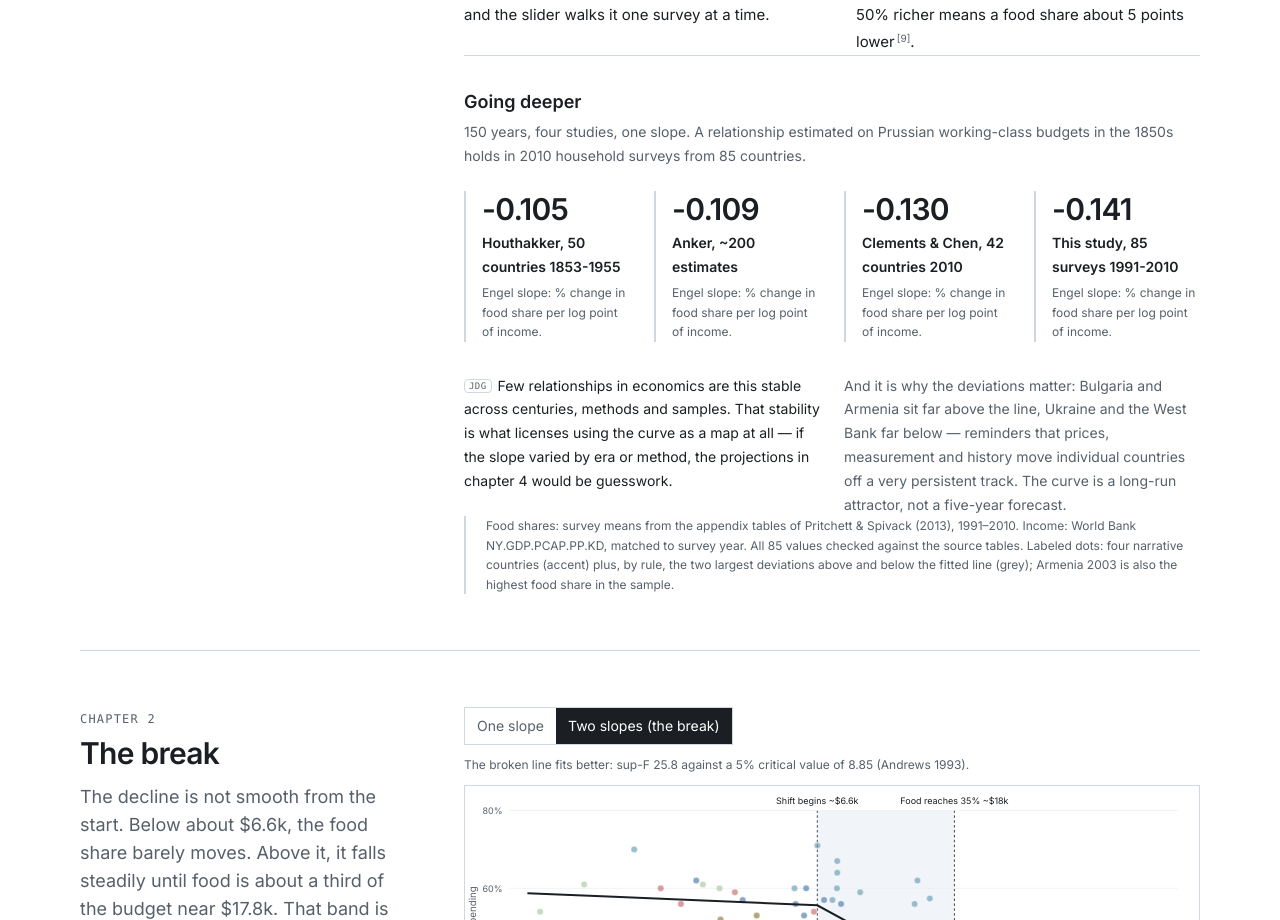
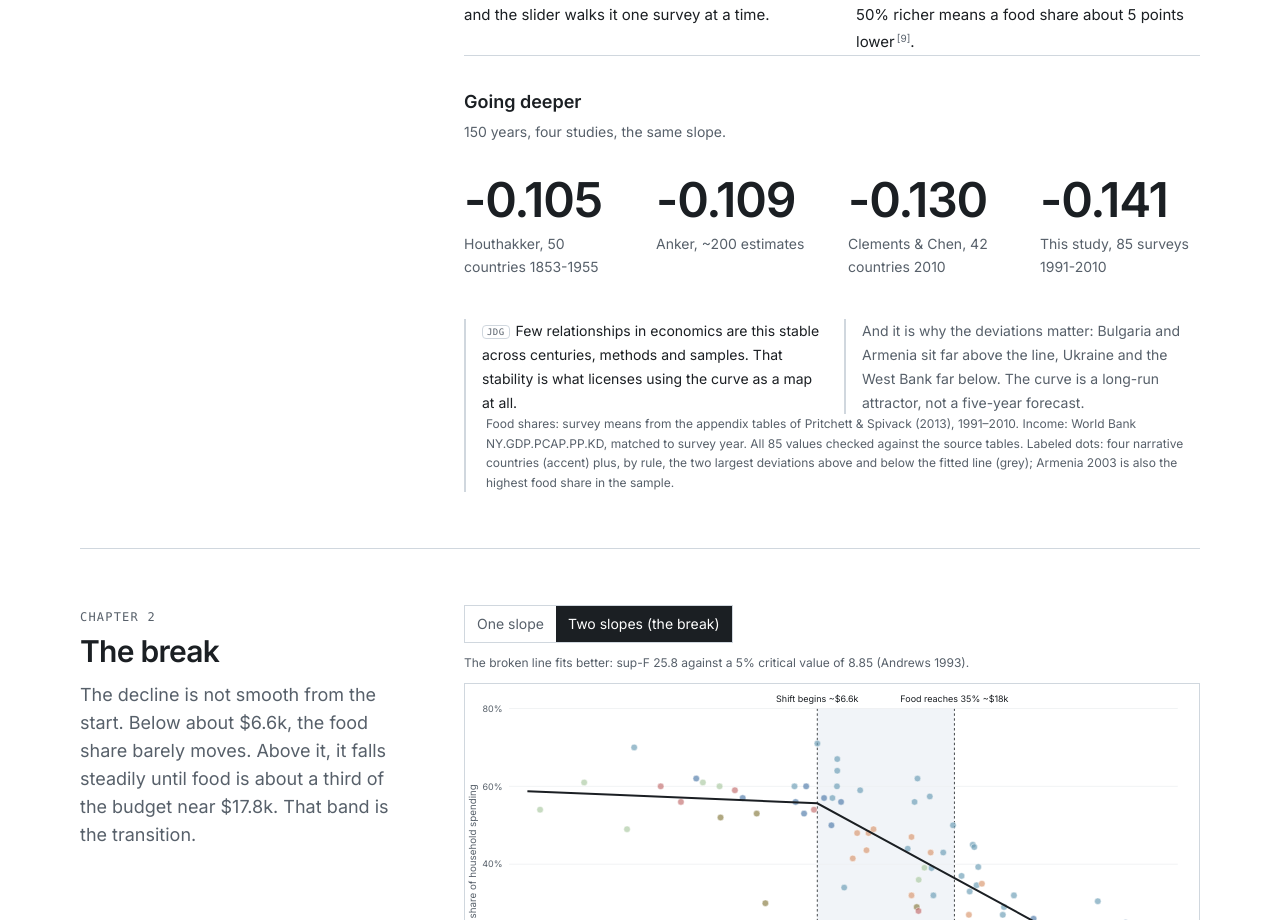
Before and after one commit to Replicant-Partners/engelscurves1, a Next.js app: page /story in a window 1280 px wide. Shown: the part 3470-4390 px from the top of the page. Built offline with nearby package versions, Linux system fonts and the light colour scheme.

Commit message:
fix(ch1-deeper): text-5xl bare numbers — SAME as Ch0 hero stat tiles

```diff
--- a/app/story/page.tsx
+++ b/app/story/page.tsx
@@ -243,26 +243,27 @@ export default function StoryPage() {
             </p>
           </div>
 
-          {/* Going deeper — Ch0 card style */}
+          {/* Going deeper — EXACT Ch0 hero stat style */}
           <div className="mt-12 pt-8 border-t border-[#d0d7de]">
             <h3 className="text-lg font-semibold mb-1">Going deeper</h3>
-            <p className="text-sm text-[#57606a] leading-relaxed mb-6">150 years, four studies, one slope. A relationship estimated on Prussian working-class budgets in the 1850s holds in 2010 household surveys from 85 countries.</p>
+            <p className="text-sm text-[#57606a] leading-relaxed mb-8">150 years, four studies, the same slope.</p>
 
-            {/* 4 border-left cards — exactly like Ch0 concept cards */}
-            <div className="grid grid-cols-1 md:grid-cols-4 gap-6 mb-8">
+            <div className="grid grid-cols-2 md:grid-cols-4 gap-8 mb-10">
               {deep.historicalSlopes.map((h) => (
-                <div key={h.label} className="border-l-2 border-[#d0d7de] pl-4">
-                  <div className="text-3xl font-semibold tracking-tight mb-1">{h.v.toFixed(3)}</div>
-                  <div className="font-semibold text-sm mb-1">{h.label}</div>
-                  <p className="text-xs text-[#57606a] leading-relaxed">Engel slope: % change in food share per log point of income.</p>
+                <div key={h.label}>
+                  <div className="text-5xl font-semibold tracking-tight">{h.v.toFixed(3)}</div>
+                  <p className="text-sm text-[#57606a] mt-2 leading-relaxed">{h.label}</p>
                 </div>
               ))}
             </div>
 
-            {/* Two analysis paragraphs — Ch0 grid style */}
             <div className="grid grid-cols-1 md:grid-cols-2 gap-6 text-sm leading-relaxed">
-              <p><Tag t="JDG" />Few relationships in economics are this stable across centuries, methods and samples. That stability is what licenses using the curve as a map at all — if the slope varied by era or method, the projections in chapter 4 would be guesswork.</p>
-              <p className="text-[#57606a]">And it is why the deviations matter: Bulgaria and Armenia sit far above the line, Ukraine and the West Bank far below — reminders that prices, measurement and history move individual countries off a very persistent track. The curve is a long-run attractor, not a five-year forecast.</p>
+              <div className="border-l-2 border-[#d0d7de] pl-4">
+                <p><Tag t="JDG" />Few relationships in economics are this stable across centuries, methods and samples. That stability is what licenses using the curve as a map at all.</p>
+              </div>
+              <div className="border-l-2 border-[#d0d7de] pl-4">
+                <p className="text-[#57606a]">And it is why the deviations matter: Bulgaria and Armenia sit far above the line, Ukraine and the West Bank far below. The curve is a long-run attractor, not a five-year forecast.</p>
+              </div>
             </div>
           </div>
 
```
